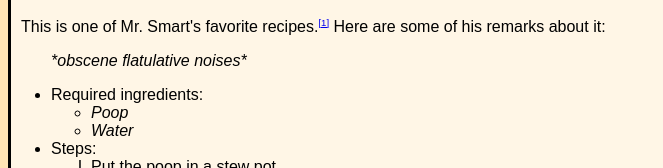
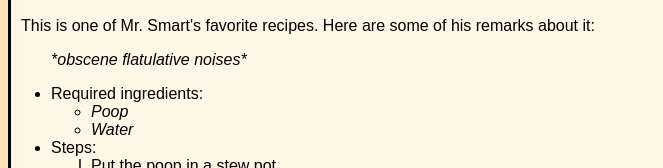
Before and after one commit to N1xis10t/recipes, a plain HTML site: page index.html in a window 1280 px wide. Shown: the part 632-800 px from the top of the page, 0-663 px from the left. Drawn offline with Linux system fonts and the light colour scheme.

Commit message:
Update index.html

```diff
--- a/index.html
+++ b/index.html
@@ -26,7 +26,7 @@
                 alt="This is an image of some stewing poo."
                 title="">
                 <p>
-                    This is one of Mr. Smart's favorite recipes.<sup class="cite"><a href="#mud">[1]</a></sup> Here are some of his remarks about it:
+                    This is one of Mr. Smart's favorite recipes. Here are some of his remarks about it:
                     <blockquote><em>*obscene flatulative noises*</em></blockquote>
                 </p>
             </header>
```
